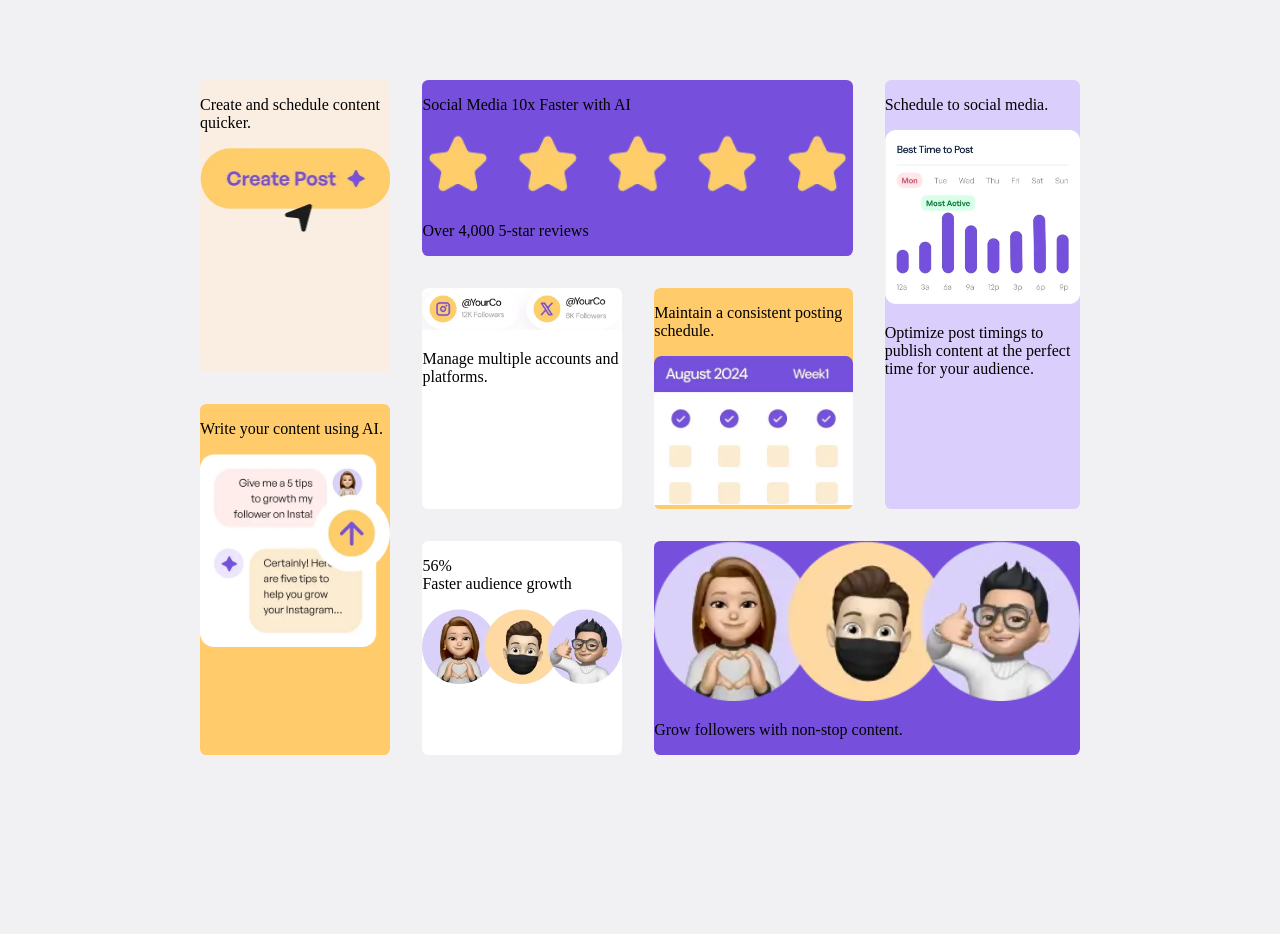
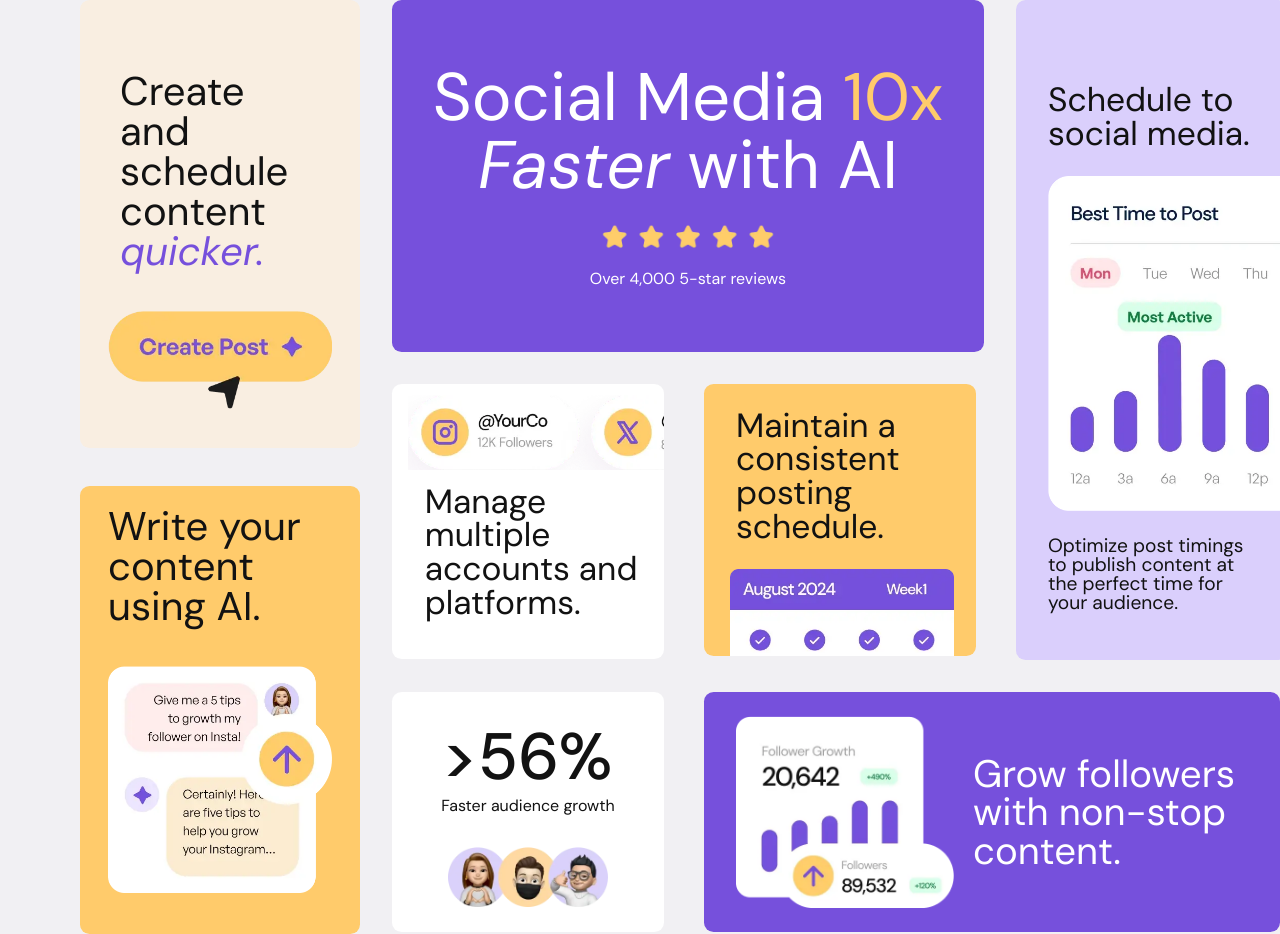
Before and after one commit to Ruella-De-Vil/Bento-display, a plain HTML site: page index.html in a window 1280 px wide. Before the commit the page ends 800 px from the top, so only its background shows below. Drawn offline with Linux system fonts and the light colour scheme.

Commit message:
Complete for 1440px

```diff
--- a/index.html
+++ b/index.html
@@ -5,11 +5,14 @@
     <meta name="viewport" content="width=device-width, initial-scale=1.0">
     <title>Bento Display</title>
     <link href="styles.css" rel="stylesheet" />
+    <link rel="preconnect" href="https://fonts.googleapis.com">
+    <link rel="preconnect" href="https://fonts.gstatic.com" crossorigin>
+    <link href="https://fonts.googleapis.com/css2?family=DM+Sans:ital,opsz,wght@0,9..40,100..1000;1,9..40,100..1000&family=Inter:wght@100..900&family=Outfit:wght@100..900&display=swap" rel="stylesheet">
 </head>
 <body>
     <div class="grid">
         <article class="block-one">
-            <p>Social Media 10x Faster with AI</p>
+            <p>Social Media <span class="yellow">10x</span> <em>Faster</em> with AI</p>
             <img src="images/illustration-five-stars.webp" alt="5-stars"/>
             <p>Over 4,000 5-star reviews</p>
         </article>
@@ -27,15 +30,15 @@
             <p>Optimize post timings to publish content at the perfect time for your audience.</p>
         </article>
         <article class="block-five">
-            <img src="images/illustration-audience-growth.webp" alt="image showing growth of followers"/>
+            <img src="images/illustration-grow-followers.webp" alt="image showing growth of followers"/>
             <p>Grow followers with non-stop content.</p>
         </article>
         <article class="block-six">
-            <p><span class="growth-percentage">56%</span><br />Faster audience growth</p>
+            <p><span class="growth-percentage">>56%</span><br />Faster audience growth</p>
             <img src="images/illustration-audience-growth.webp" alt="image of diverse followers" />
         </article>
         <article class="block-seven">
-            <p>Create and schedule content quicker.</p>
+            <p>Create and schedule content <span class="purple"><em>quicker.</em></span></p>
             <img src="images/illustration-create-post.webp" alt="image of a create post button with cursor"/>
         </article>
         <article class="block-eight">
--- a/styles.css
+++ b/styles.css
@@ -5,13 +5,17 @@ body {
     height: 100vh;
     justify-content: center;
     align-items: center;
+    font-family: "DM Sans", sans-serif;
+    font-optical-sizing: auto;
+    color: #121212;
 }
 
 .grid {
-    width: 55em;
-    height: 40em;
+    width: 70em;
+    height: 55em;
     margin: auto;
     display: grid;
+    gap: 2em;
     grid-template-columns: repeat (4, 1fr);
     grid-template-rows: auto;
     grid-template-areas:
@@ -29,59 +33,201 @@ body {
 
 .block-one {
     grid-area: block-one;
+    display: flex;
+    flex-direction: column;
     background-color: #7650dc;
-    margin: 0 1em -1em 1em ;
+    height: 21em;
+    width: 37em;
+    color: #ffffff;
+    text-align: center;
+    align-items: center;
+    justify-content: center;
+    padding: 0 0 1em 0;
+}
+
+.block-one p:first-of-type {
+    font-size: 4.2rem;
+    font-weight: 400;
+    margin: 0 0.2em;
+    line-height: 1;
+    padding: 0.5em 0 0 0;
+}
+
+.block-one span {
+    color: #ffcb6b;
+}
+
+.block-one img {
+    width: 11em;
+    margin-top: 1.5em;
 }
 
 .block-two {
     grid-area: block-two;
     background-color: #ffffff;
-    margin: 3em 1em 2em 1em;
+    height: 16em;
+    width: 16em;
+    position: relative;
+    overflow: hidden;
+    padding: 0.7em 0 0.5em 1em;
+}
+.block-two img {
+    width: 22em;
+}
 
+.block-two p {
+    font-size: 2.1rem;
+    padding: 0.3em 0.5em 0 0.5em;
+    margin: 0;
+    line-height: 1;
 }
 
 .block-three {
     grid-area: block-three;
-    background-color: hsl(39, 100%, 71%);
-    margin: 3em 1em 2em 1em;
+    display: flex;
+    flex-direction: column;
+    background-color: #ffcb6b;
+    height: 16.5em;
+    width: 14em;
+    padding: 0.5em 1em 0 2em;
+    align-items: center;
+    overflow: hidden;
+}
+
+.block-three p {
+    font-size: 2.1em;
+    line-height: 1;
+    margin-top: 0.5em;
+}
+
+.block-three img {
+    width: 14em;
+    padding: 0;
+    margin: -0.5em 0 0 -0.8em;
 }
 
 .block-four {
     grid-area: block-four;
     background-color: #dacffc;
-    margin: 0 0 2em 1em;
+    width: 15em;
+    padding-left: 2em;
+    padding-top: 1em;
+    overflow: hidden;
+}
+
+.block-four p:first-of-type {
+    font-size: 2.1em;
+    line-height: 1;
+    padding-right: 0.5em;
+    padding-top: 1em;
+}
+
+.block-four img {
+    width: 23.5em;
+    margin-top: -0.5em;
+}
+
+.block-four p:last-of-type {
+    padding-right: 2em;
+    font-size: 1.2em;
+    line-height: 1;
 }
 
 .block-five {
     grid-area: block-five;
     background-color: #7650dc;
-    margin: 0 0 0 1em;
+    height: 15em;
+    width: 34em;
+    display:flex;
+    justify-content: center;
+    align-items: center;
+    padding-left: 2em;
+}
+
+.block-five img {
+    width: 15em;
+    height: 12em;
+}
+
+.block-five p {
+    color: #ffffff;
+    font-size: 2.4em;
+    line-height: 1;
+    padding-left: 0.5em;
+
 }
 
 .block-six {
     grid-area: block-six;
     background-color: #ffffff;
-    margin: 0 1em;
+    height: 15em;
+    width: 17em;
+    display: flex;
+    flex-direction: column;
+    align-items: center;
+    justify-content: center;
+    margin: 0;
+    padding: 0;
+    line-height: 1.2;
+}
+
+.block-six p span {
+    font-size: 4.1em;
+    font-weight: 500;
+}
+
+.block-six img {
+    width: 10em;
+    padding: 1em 0;
 }
 
 .block-seven {
     grid-area: block-seven;
     background-color: #f9eee1;
-    margin: 0 1em -2em 0;
+    width: 17.5em;
+    height: 28em;
+    display: flex;
+    flex-direction: column;
+    justify-content: center;
+    align-items: center;
+}
+
+.block-seven p {
+    padding: 0 1em;
+    font-size: 2.5em;
+    line-height: 1;
+}
+
+.block-seven em {
+    color: #7650dc;
+}
+
+.block-seven img {
+    width: 14em;
 }
 
 .block-eight {
     grid-area: block-eight;
-    background-color: hsl(39, 100%, 71%);
-    margin: 4em 1em 0 0;
+    background-color: #ffcb6b;
+    width: 17.5em;
+    height: 28em;
+    display: flex;
+    flex-direction: column;
+    align-items: center;
+}
+
+.block-eight p {
+    padding: 0 0.7em;
+    margin-top: 0.5em;
+    font-size: 2.5em;
+    line-height: 1;
+}
+
+.block-eight img {
+    width: 14em;
+    margin-bottom: -em;
 }
 
 article {
-    border-radius: 0.4em;
+    border-radius: 0.6em;
 }
-
-img {
-    width: 100%;
-}
-/*
-- Black: hsl(0, 0%, 7%)
```
